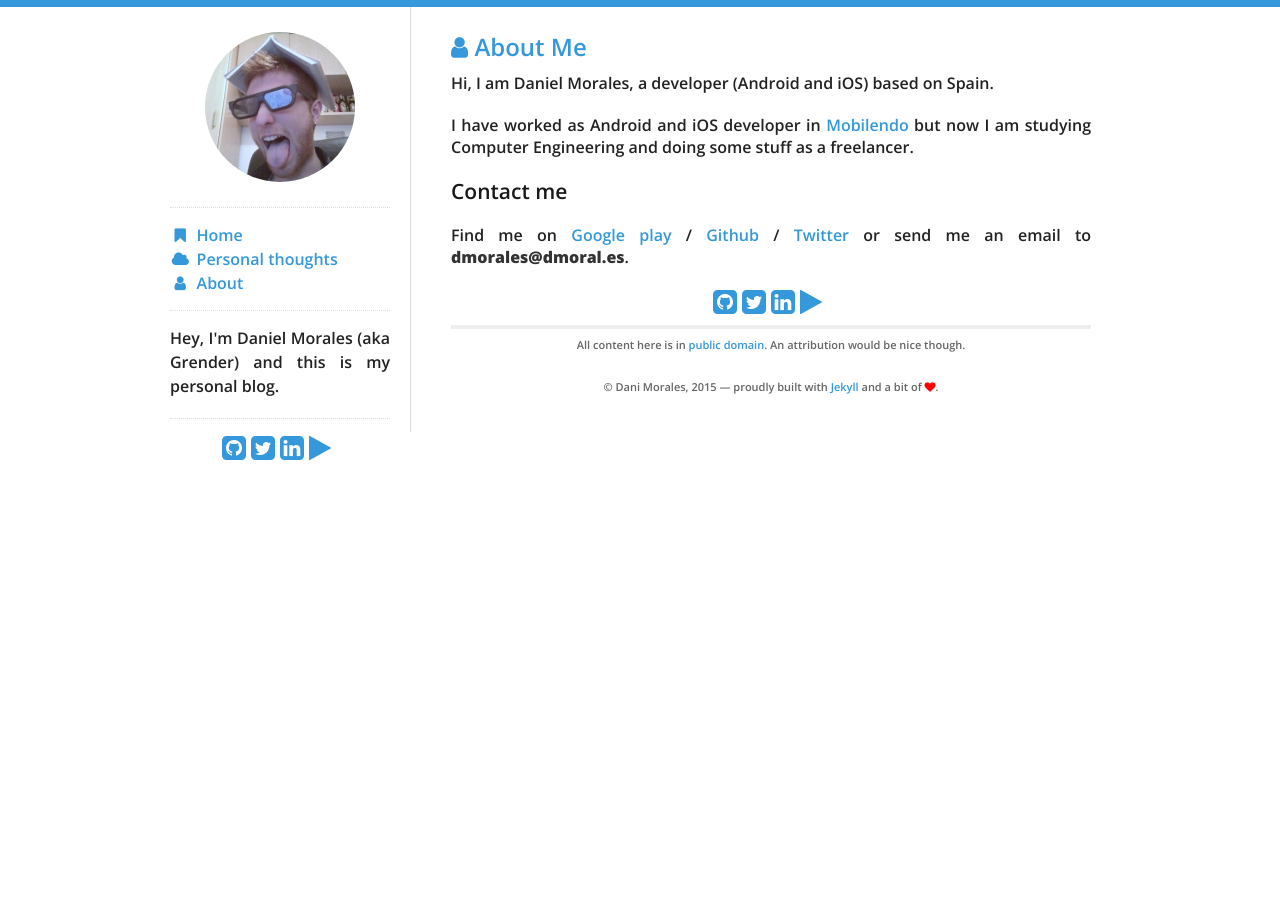
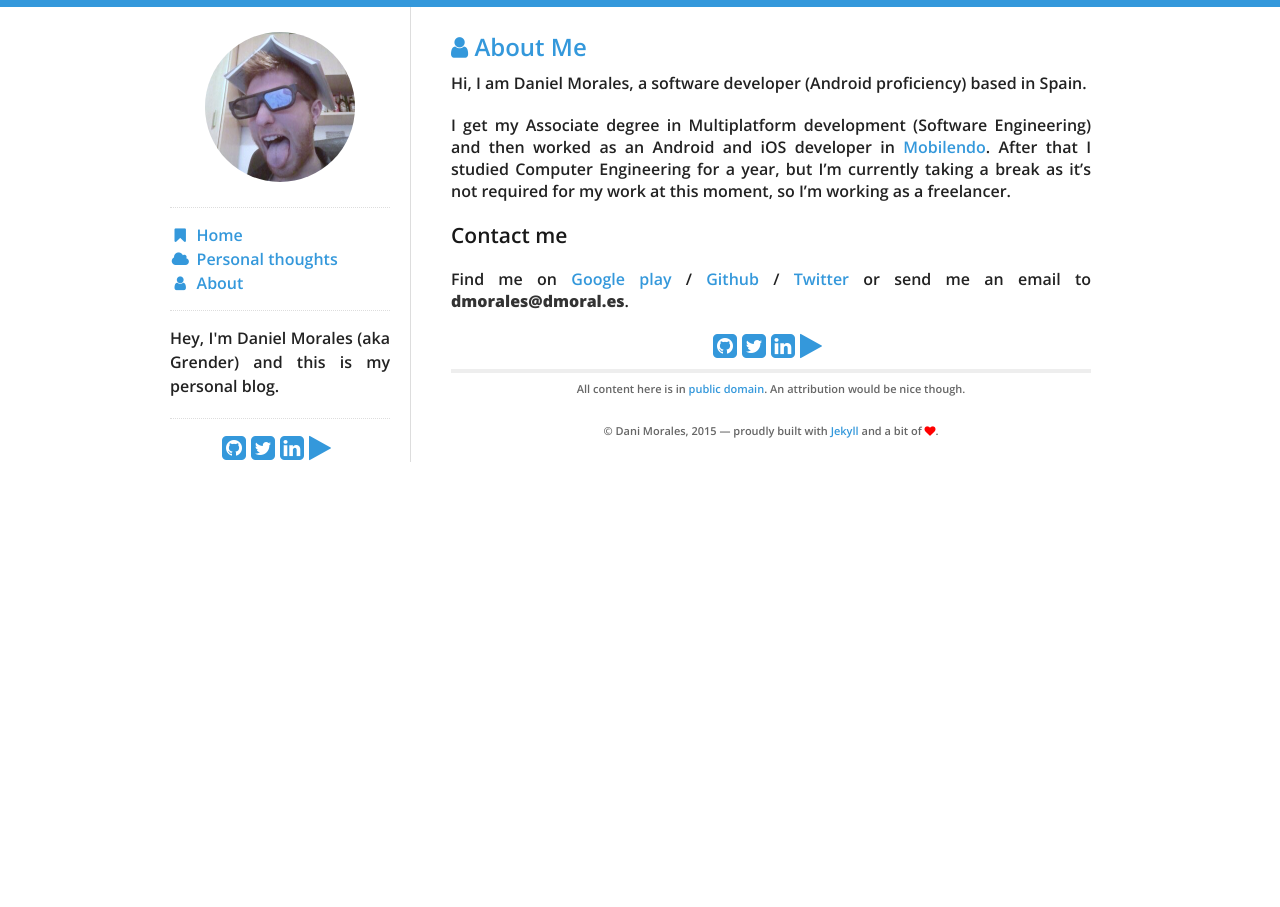
Before and after one commit to GrenderG/grenderg.github.io, a Jekyll site: the page built from about.md, in a window 1280 px wide. Built offline with Jekyll 4.4.1, drawn with Linux system fonts in a browser that asks for light colours; nearby versions of some CDN libraries.

Commit message:
updated about

```diff
--- a/about.md
+++ b/about.md
@@ -8,10 +8,11 @@ published: true
 <div id="about">
 	<h2><i class="fa fa-user"></i> About Me</h2>
 </div>
-Hi, I am Daniel Morales, a developer (Android and iOS) based on Spain.
+Hi, I am Daniel Morales, a software developer (Android proficiency) based in Spain.
 
-I have worked as Android and iOS developer in [Mobilendo][mb] but now
-I am studying Computer Engineering and doing some stuff as a freelancer.
+I get my Associate degree in Multiplatform development (Software Engineering) and then worked
+as an Android and iOS developer in [Mobilendo][mb]. After that I studied Computer Engineering for a year,
+but I'm currently taking a break as it's not required for my work at this moment, so I'm working as a freelancer.
 
 ### Contact me
 
```
